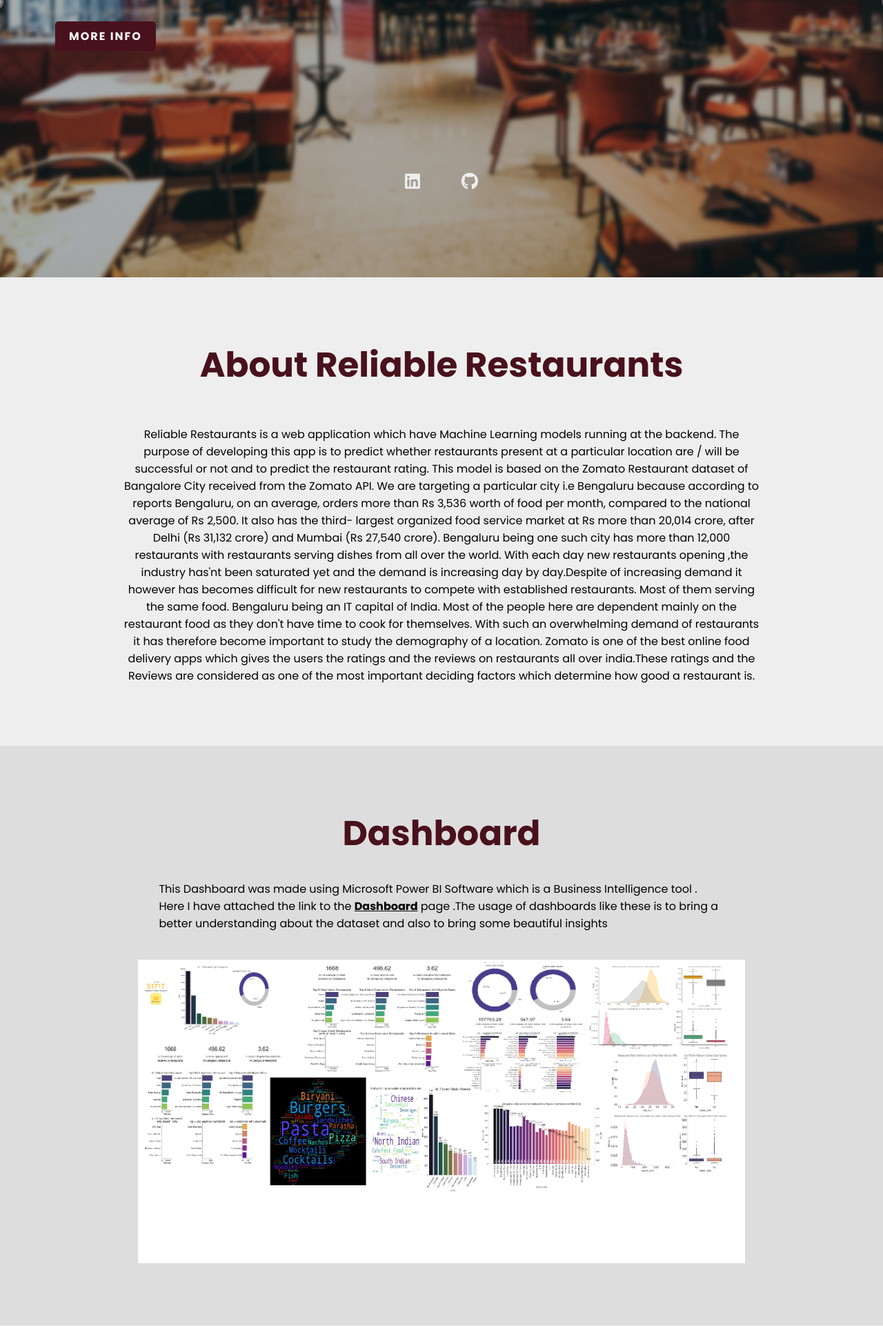
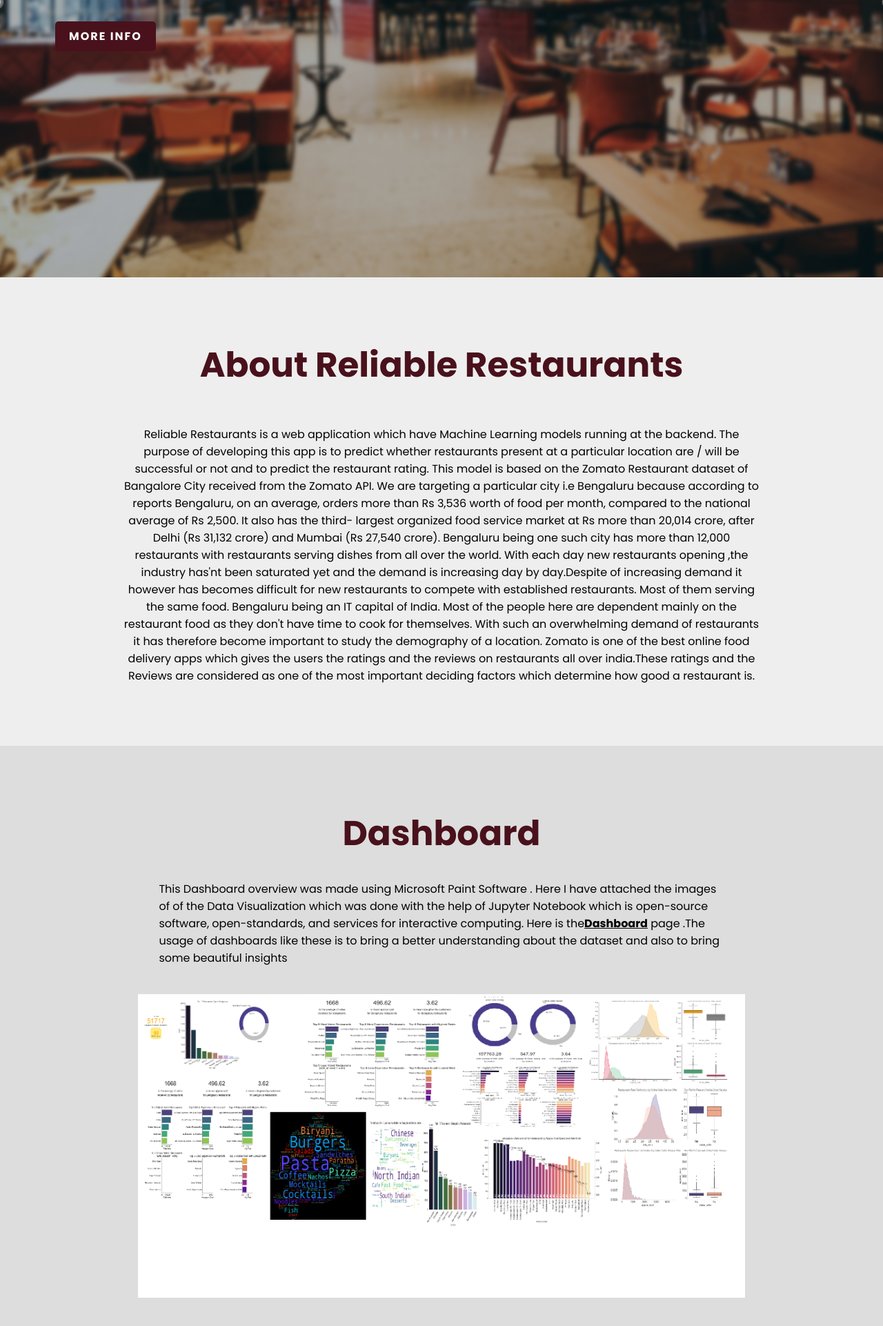
Before and after one commit to Raj120312/Reliable-Restaurant, a Flask app: page / in a window 1280 px wide. Shown: the part 398-2320 px from the top of the page at 69% size. Run offline with Flask 2, Linux system fonts and the light colour scheme; parts of the project's set-up code (start-up, migrations or seed data) failed here and were passed over; some libraries are stand-ins or nearby versions.

Commit message:
Update index.html

```diff
--- a/template/index.html
+++ b/template/index.html
@@ -3,7 +3,12 @@
   <head>
     <meta charset="utf-8">
     <meta name="viewport" content="width=device-width, initial-scale=1.0">
-    <title>Reliable-Restaurants</title>
+
+
+
+
+
+    <title>Reliable-Restaurant</title>
     <link rel="stylesheet" type = text/css href=./static/style1.css>
     <link rel="stylesheet" href="https://cdnjs.cloudflare.com/ajax/libs/font-awesome/5.14.0/css/all.min.css">
   </head>
@@ -21,7 +26,7 @@
          <!--         --!>
          <a href="/predict_success_of_resto">Predict The Success</a>
           <a href="/predict_rating_of_resto"> Predict the Rating </a>
-            <a href="https://app.powerbi.com/reportEmbed?reportId=5f8581d6-0b35-4950-bb26-d55eae71ad0e&autoAuth=true&ctid=72a8ad07-6583-4891-b41b-391b1de6aab6&config=eyJjbHVzdGVyVXJsIjoiaHR0cHM6Ly93YWJpLWluZGlhLWNlbnRyYWwtYS1wcmltYXJ5LXJlZGlyZWN0LmFuYWx5c2lzLndpbmRvd3MubmV0LyJ9">Dashboard</a>
+          <a href="https://app.powerbi.com/reportEmbed?reportId=5f8581d6-0b35-4950-bb26-d55eae71ad0e&autoAuth=true&ctid=72a8ad07-6583-4891-b41b-391b1de6aab6&config=eyJjbHVzdGVyVXJsIjoiaHR0cHM6Ly93YWJpLWluZGlhLWNlbnRyYWwtYS1wcmltYXJ5LXJlZGlyZWN0LmFuYWx5c2lzLndpbmRvd3MubmV0LyJ9">Dashboard</a>
             <a href="#info">Developer</a>
           <!-- <a href="/rest_recommend">Recommendation</a> -->
         </div>
@@ -39,11 +44,11 @@
           <a href="#about" class="info-btn">More info</a>
         </div>
       </div>
-      <div class="media-icons">
+      <!--<div class="media-icons">
         <a href="https://www.linkedin.com/in/raj-parmar-1ba2b51a9/"><i class="fab fa-linkedin"></i></a>
         <a href="https://github.com/Raj120312"><i class="fab fa-github"></i></a>
 
-      </div>
+      </div> -->
     </section>
 
     <section id="about">
@@ -74,8 +79,9 @@
 
     <section id="dashboard">
       <h2>Dashboard</h2>
-          <p>This Dashboard  was made using Microsoft Power BI Software which is a Business Intelligence tool . Here I have attached the link to
-              the <a href="https://app.powerbi.com/reportEmbed?reportId=5f8581d6-0b35-4950-bb26-d55eae71ad0e&autoAuth=true&ctid=72a8ad07-6583-4891-b41b-391b1de6aab6&config=eyJjbHVzdGVyVXJsIjoiaHR0cHM6Ly93YWJpLWluZGlhLWNlbnRyYWwtYS1wcmltYXJ5LXJlZGlyZWN0LmFuYWx5c2lzLndpbmRvd3MubmV0LyJ9" style="color: black; font-weight: bold;">Dashboard</a> page .The usage of dashboards
+          <p>This Dashboard overview was made using Microsoft Paint Software . Here I have attached the images of
+             of the Data Visualization which was done with the help of Jupyter Notebook which is open-source software, open-standards, and services for interactive computing.
+              Here is the<a href="https://app.powerbi.com/reportEmbed?reportId=5f8581d6-0b35-4950-bb26-d55eae71ad0e&autoAuth=true&ctid=72a8ad07-6583-4891-b41b-391b1de6aab6&config=eyJjbHVzdGVyVXJsIjoiaHR0cHM6Ly93YWJpLWluZGlhLWNlbnRyYWwtYS1wcmltYXJ5LXJlZGlyZWN0LmFuYWx5c2lzLndpbmRvd3MubmV0LyJ9" style="color: black; font-weight: bold;">Dashboard</a> page .The usage of dashboards
               like these is to bring a better understanding about the dataset and also to bring some beautiful insights</p>
       <img class="dashboard-image" src="../static/overall.png" alt="1">
 
@@ -98,13 +104,13 @@
 
     <footer>
       <p>
-        Developed with ❤ by Raj
+        Developed with pride by Raj
       </p>
-      <div class="media-icons">
+     <!-- <div class="media-icons">
         <a href="https://www.linkedin.com/in/raj-parmar-1ba2b51a9/"><i class="fab fa-linkedin"></i></a>
         <a href="https://github.com/Raj120312"><i class="fab fa-github"></i></a>
 
-      </div>
+      </div>-->
     </footer>
 
   </body>
```
